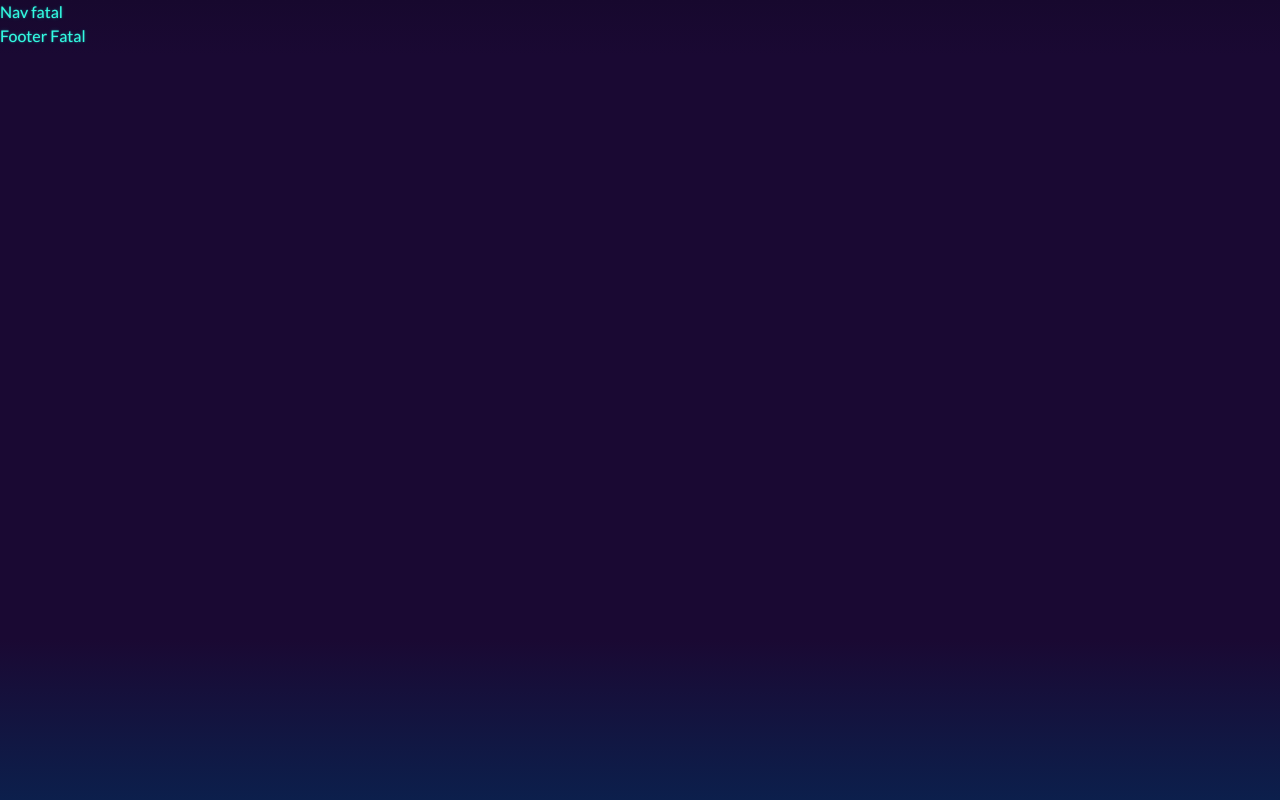
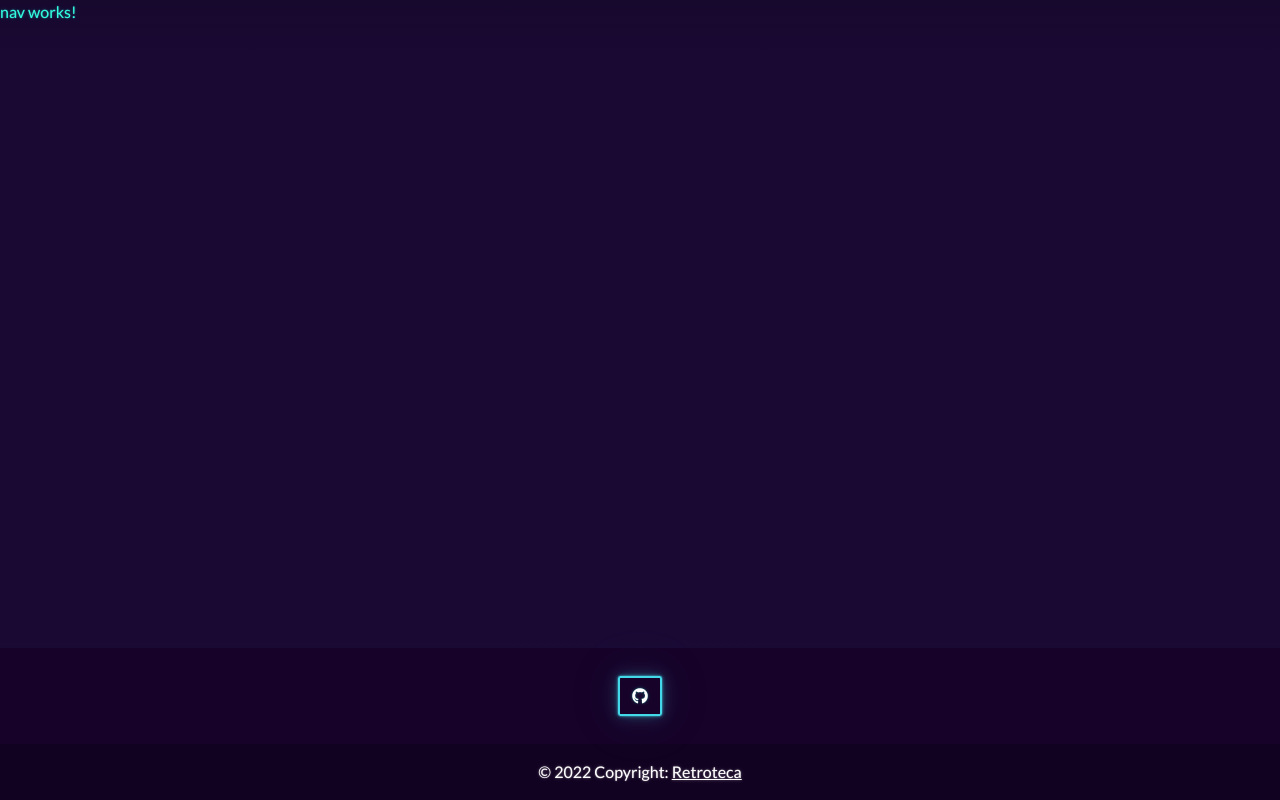
Before and after one commit to coanjos/retroteca-front, an Angular app: page / in a window 1280 px wide. Built offline with nearby package versions, Linux system fonts and the light colour scheme; no server answers.

Commit message:
Adiona pasta shared para componentes compartilhados; adiciona footer

```diff
--- a/src/app/app.component.html
+++ b/src/app/app.component.html
@@ -1,5 +1,7 @@
-<nav>Nav fatal</nav>
+<app-nav></app-nav>
 
-<router-outlet></router-outlet>
+<section class="container">
+    <router-outlet></router-outlet>
+</section>
 
-<footer>Footer Fatal</footer>
+<app-footer></app-footer>
--- a/src/app/app.module.ts
+++ b/src/app/app.module.ts
@@ -4,10 +4,14 @@ import { BrowserModule } from '@angular/platform-browser';
 import { AppRoutingModule } from './app-routing.module';
 import { AppComponent } from './app.component';
 import { JogosModule } from './jogos/jogos.module';
+import { NavComponent } from './shared/components/nav/nav.component';
+import { FooterComponent } from './shared/components/footer/footer.component';
 
 @NgModule({
   declarations: [
-    AppComponent
+    AppComponent,
+    NavComponent,
+    FooterComponent
   ],
   imports: [
     BrowserModule,
--- /dev/null
+++ b/src/app/shared/components/footer/footer.component.css
@@ -0,0 +1,9 @@
+.copyright {
+    background-color: rgba(0, 0, 0, 0.2);
+}
+
+footer {
+    position: fixed;
+    bottom: 0;
+    width: 100%;
+}
--- /dev/null
+++ b/src/app/shared/components/footer/footer.component.html
@@ -0,0 +1,19 @@
+<footer class="bg-dark text-center text-white mt-4">
+  <!-- Grid container -->
+  <div class="container p-4 pb-0">
+    <!-- Section: Social media -->
+    <section class="mb-4">
+      <!-- Github -->
+      <a class="btn btn-outline-light btn-floating m-1" href="#!" role="button"><i class="fab fa-github"></i></a>
+    </section>
+    <!-- Section: Social media -->
+  </div>
+  <!-- Grid container -->
+
+  <!-- Copyright -->
+  <div class="text-center p-3 copyright">
+    © 2022 Copyright:
+    <a class="text-white">Retroteca</a>
+  </div>
+  <!-- Copyright -->
+</footer>
--- /dev/null
+++ b/src/app/shared/components/footer/footer.component.ts
@@ -0,0 +1,15 @@
+import { Component, OnInit } from '@angular/core';
+
+@Component({
+  selector: 'app-footer',
+  templateUrl: './footer.component.html',
+  styleUrls: ['./footer.component.css']
+})
+export class FooterComponent implements OnInit {
+
+  constructor() { }
+
+  ngOnInit(): void {
+  }
+
+}
--- /dev/null
+++ b/src/app/shared/components/nav/nav.component.html
@@ -0,0 +1 @@
+<p>nav works!</p>
--- /dev/null
+++ b/src/app/shared/components/nav/nav.component.ts
@@ -0,0 +1,15 @@
+import { Component, OnInit } from '@angular/core';
+
+@Component({
+  selector: 'app-nav',
+  templateUrl: './nav.component.html',
+  styleUrls: ['./nav.component.css']
+})
+export class NavComponent implements OnInit {
+
+  constructor() { }
+
+  ngOnInit(): void {
+  }
+
+}
--- a/src/index.html
+++ b/src/index.html
@@ -7,7 +7,7 @@
   <meta name="viewport" content="width=device-width, initial-scale=1">
   <link rel="icon" type="image/x-icon" href="favicon.ico">
 </head>
-<body>
-  <app-root></app-root>
+<body class="h-100">
+  <app-root class="d-flex flex-column h-100"></app-root>
 </body>
 </html>
```
Also changed, not shown: src/app/shared/components/nav/nav.component.css (added), 2 other files (tests, documents, lock files or other folders).
